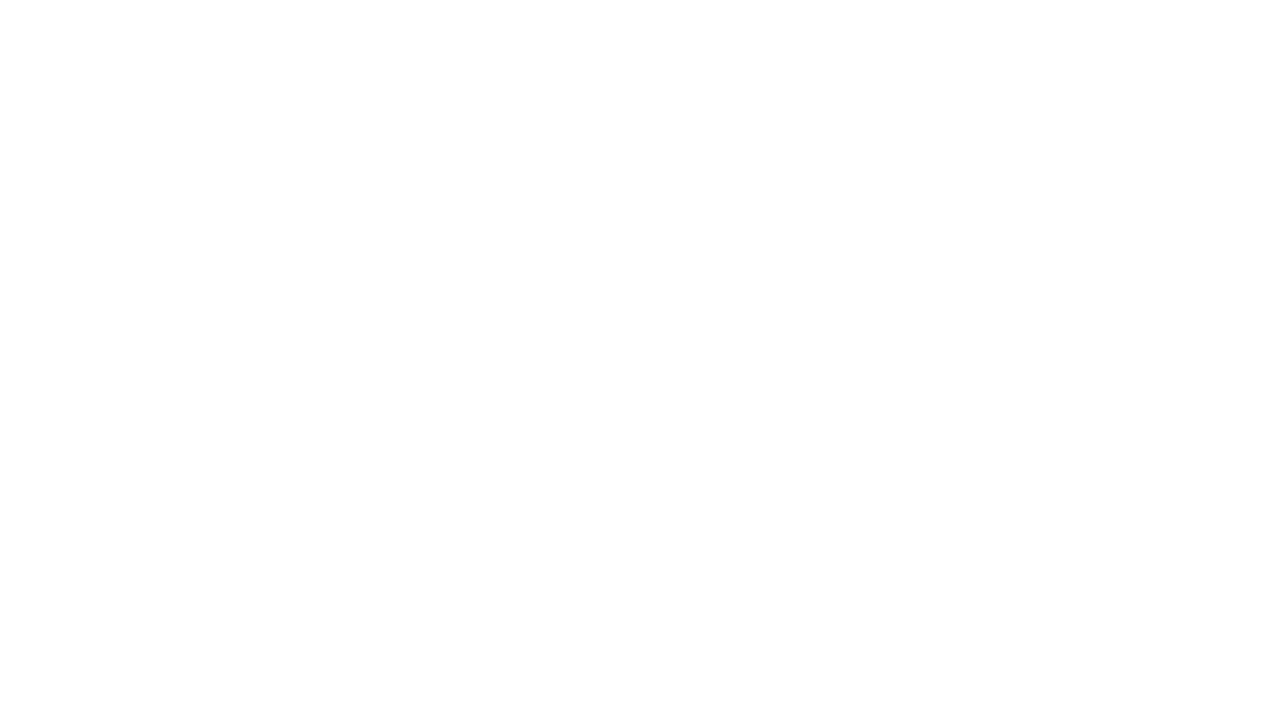
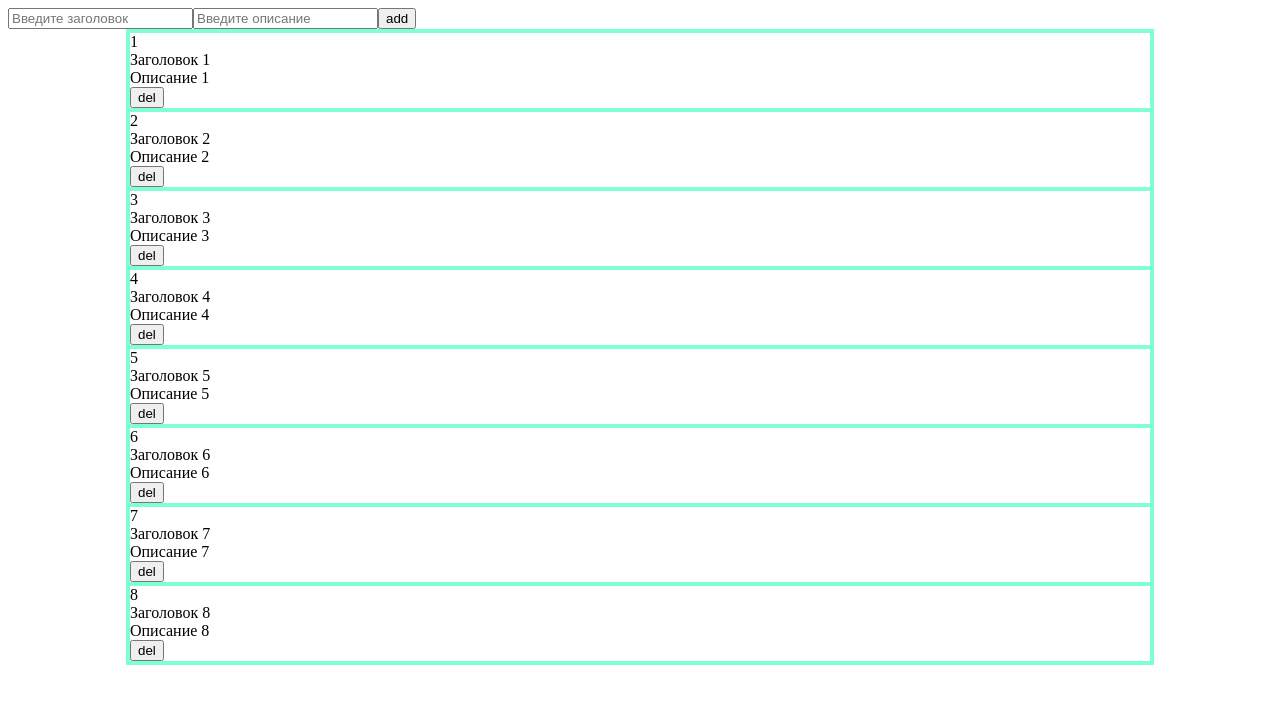
Before and after one commit to nblkblta/test, a React (Create React App) app: page / in a window 1280 px wide. Shown: the top 704 px of the page. Built offline with nearby package versions, Linux system fonts and the light colour scheme.

Commit message:
add posts, add form, delete button

```diff
--- a/src/App.js
+++ b/src/App.js
@@ -1,13 +1,35 @@
 import './App.css';
+import PostsBody from "./Components/PostsBody";
+import AddForm from "./Components/AddForm";
+import {useState} from "react";
 
 function App() {
-  return (
-    <div className="App">
-      <header className="App-header">
+    const [posts, setPosts] = useState([{id: 1, title: `Заголовок 1`, body: 'Описание 1'},
+                 {id: 2, title: `Заголовок 2`, body: 'Описание 2'},
+                 {id: 3, title: `Заголовок 3`, body: 'Описание 3'},
+                 {id: 4, title: `Заголовок 4`, body: 'Описание 4'},
+                 {id: 5, title: `Заголовок 5`, body: 'Описание 5'},
+                 {id: 6, title: `Заголовок 6`, body: 'Описание 6'},
+                 {id: 7, title: `Заголовок 7`, body: 'Описание 7'},
+                 {id: 8, title: `Заголовок 8`, body: 'Описание 8'}
+    ]);
+    const delPost= (id)=>{
+        setPosts(posts.filter(e=> e.id !== id));
+    }
+    const addPost = (post)=>{
+        setPosts([...posts,{id: Date.now(), ...post}])
+    }
+    return (
+        <div>
+            <AddForm addPost={addPost}/>
+            {posts.length !== 0
+                                ?  <PostsBody value={posts} del={delPost}/>
+                                :  <div>Загрузка</div>
+            }
 
-      </header>
-    </div>
-  );
+        </div>
+
+    );
 }
 
 export default App;
--- /dev/null
+++ b/src/Components/AddForm.jsx
@@ -0,0 +1,30 @@
+import React, {useState} from 'react';
+import AquamarineButton from '../UI/AquamarineButton'
+import AquamarineInput from '../UI/AquamarineInput'
+
+const AddForm = ({addPost}) => {
+    const [form, setForm] = useState({title: ``, body: ``})
+    const setTitle = (title) => {
+        setForm({...form, title: title})
+    }
+    const setBody = (body) => {
+        setForm({...form, body: body})
+    }
+    const createPost = () => {
+        addPost(form)
+        setForm({title: ``, body: ``})
+    }
+    return (
+        <div>
+            <AquamarineInput value={form.title}
+                             onChange={setTitle}
+                             placeholder={`Введите заголовок`}/>
+            <AquamarineInput value={form.body}
+                             onChange={setBody}
+                             placeholder={`Введите описание`}/>
+            <AquamarineButton onClick={createPost}>add</AquamarineButton>
+        </div>
+    );
+};
+
+export default AddForm;
--- /dev/null
+++ b/src/Components/Post.jsx
@@ -0,0 +1,16 @@
+import React from 'react';
+import style from '../Styles/Post.module.css'
+import AquamarineButton from '../UI/AquamarineButton'
+const Post = (props) => {
+
+    return (
+        <div className={style.post}  >
+            <div>{props.post.id}</div>
+            <div>{props.post.title}</div>
+            <div>{props.post.body}</div>
+            <AquamarineButton onClick={()=>props.del(props.post.id)}>del</AquamarineButton>
+        </div>
+    );
+};
+
+export default Post;
--- /dev/null
+++ b/src/Components/PostsBody.jsx
@@ -0,0 +1,12 @@
+import React from 'react';
+import style from '../Styles/PostsBody.module.css'
+import Post from "./Post";
+const PostsBody = ({value, del}) => {
+    return (
+        <div className={style.container}>
+            {value.map(post=><Post post={post} del={del} key={post.id}/>)}
+        </div>
+    );
+};
+
+export default PostsBody;
--- /dev/null
+++ b/src/Styles/Post.module.css
@@ -0,0 +1,3 @@
+.post{
+    border: 2px solid aquamarine;
+}
--- /dev/null
+++ b/src/Styles/PostsBody.module.css
@@ -0,0 +1,5 @@
+.container{
+    border: 2px solid aquamarine;
+    width: 80vw;
+    margin: auto;
+}
--- /dev/null
+++ b/src/UI/AquamarineButton.jsx
@@ -0,0 +1,9 @@
+import React from 'react';
+
+const AquamarineButton = ({children, onClick}) => {
+    return (
+        <button onClick={onClick}>{children}</button>
+    );
+};
+
+export default AquamarineButton;
--- /dev/null
+++ b/src/UI/AquamarineInput.jsx
@@ -0,0 +1,9 @@
+const AquamarineInput = ({placeholder, onChange,value}) => {
+
+    return (
+        <input value={value} onChange={event => onChange(event.target.value)}
+                placeholder={placeholder} type="text"/>
+    );
+};
+
+export default AquamarineInput;
```
Also changed, not shown: src/Styles/AquamarineButton.css (added), src/Styles/AquamarineInput.module.css (added).
